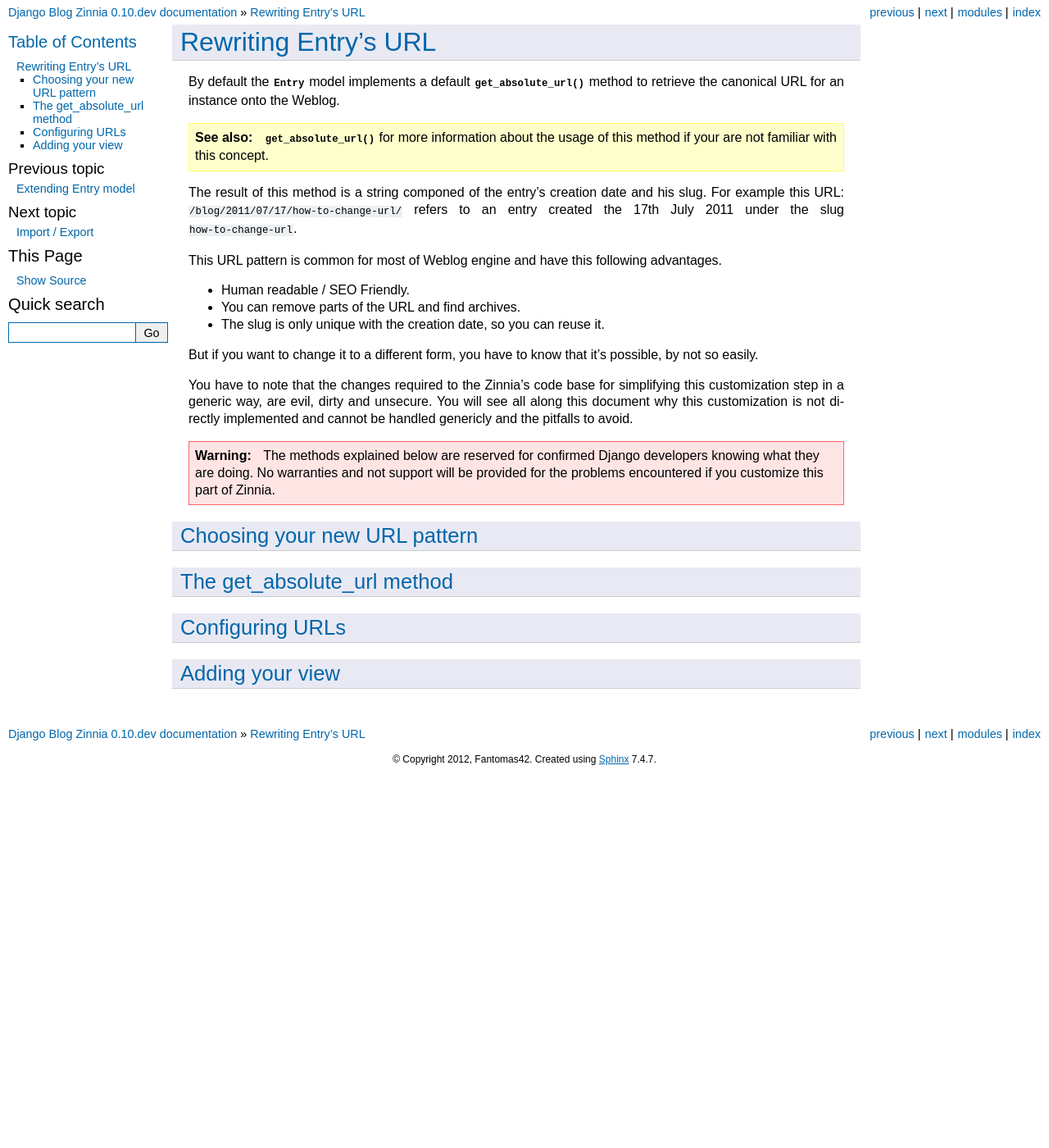
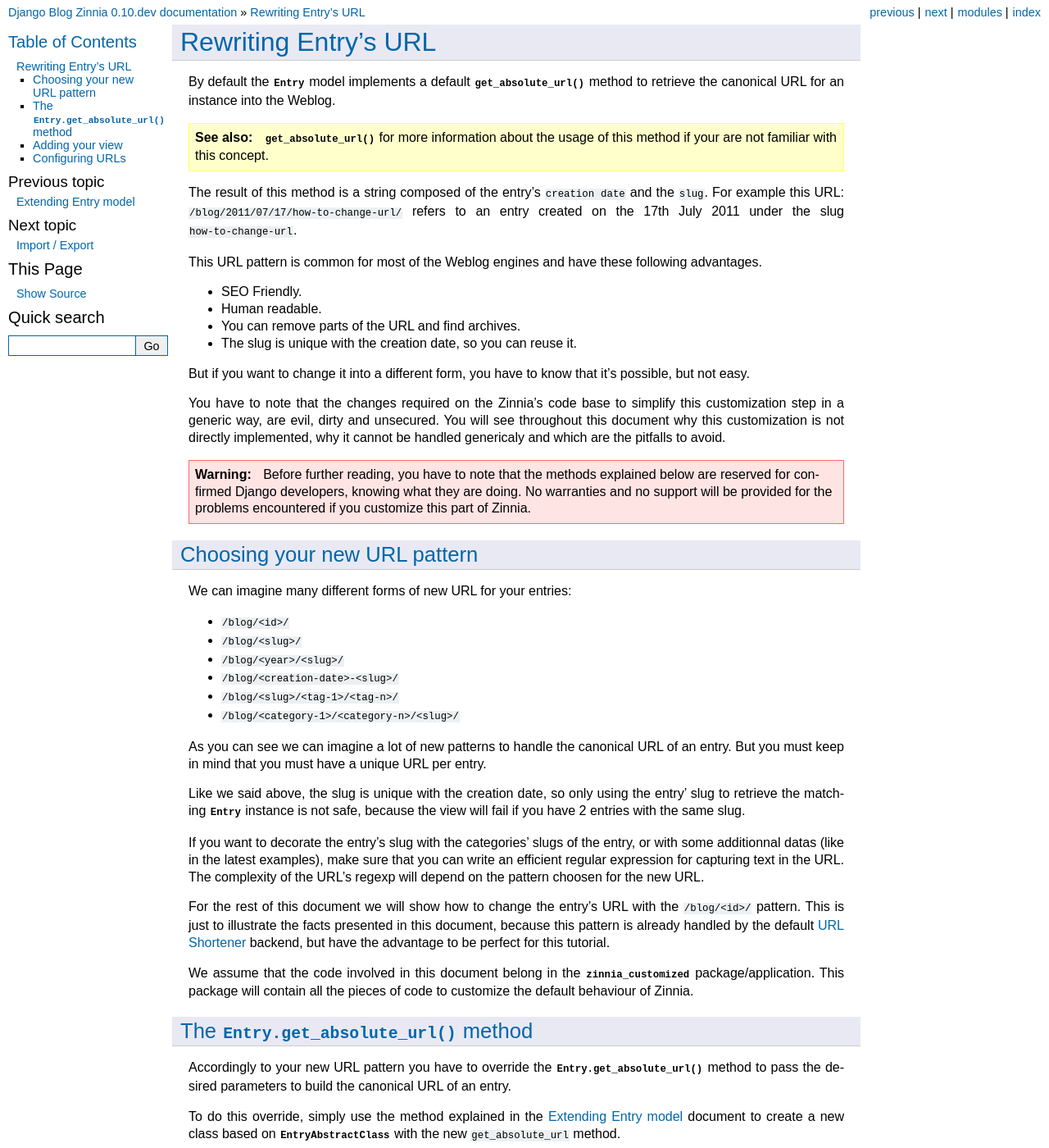
Before and after one commit to petrovvlatko/zinnia-blog-django, a Sphinx documentation site: the page built from docs/how-to/rewriting_entry_url.rst, in a window 1280 px wide and 1400 px high. Shown: the whole window at 82% size. Built offline with Sphinx 7.4.7, drawn with Linux system fonts in a browser that asks for light colours; some of the changed text lies outside the part shown.

Commit message:
end of rewriting entry url documentation

```diff
--- a/docs/how-to/rewriting_entry_url.rst
+++ b/docs/how-to/rewriting_entry_url.rst
@@ -6,47 +6,148 @@
 
 By default the :class:`Entry` model implements a default
 :meth:`~Entry.get_absolute_url` method to retrieve the canonical URL for an
-instance onto the Weblog.
+instance into the Weblog.
 
 .. seealso::
    :meth:`~django.db.models.Model.get_absolute_url` for more information about
    the usage of this method if your are not familiar with this concept.
 
-The result of this method is a string componed of the entry's creation date
-and his slug. For example this URL: ``/blog/2011/07/17/how-to-change-url/``
-refers to an entry created the 17th July 2011 under the slug
-``how-to-change-url``.
+The result of this method is a string composed of the entry's
+``creation date`` and the ``slug``. For example this URL:
+``/blog/2011/07/17/how-to-change-url/`` refers to an entry created on the
+17th July 2011 under the slug ``how-to-change-url``.
 
-This URL pattern is common for most of Weblog engine and have this
+This URL pattern is common for most of the Weblog engines and have these
 following advantages.
 
-* Human readable / SEO Friendly.
+* SEO Friendly.
+* Human readable.
 * You can remove parts of the URL and find archives.
-* The slug is only unique with the creation date, so you can reuse it.
+* The slug is unique with the creation date, so you can reuse it.
 
-But if you want to change it to a different form, you have to know that
-it's possible, by not so easily.
+But if you want to change it into a different form, you have to know that
+it's possible, but not easy.
 
-You have to note that the changes required to the Zinnia's code base for
-simplifying this customization step in a generic way, are evil, dirty and
-unsecure. You will see all along this document why this customization is
-not directly implemented and cannot be handled genericly and the pitfalls
-to avoid.
+You have to note that the changes required on the Zinnia's code base to
+simplify this customization step in a generic way, are evil, dirty and
+unsecured. You will see throughout this document why this customization is
+not directly implemented, why it cannot be handled genericaly and which are
+the pitfalls to avoid.
 
 .. warning::
-   The methods explained below are reserved for confirmed Django developers
-   knowing what they are doing. No warranties and not support will be
-   provided for the problems encountered if you customize this part of
-   Zinnia.
+   Before further reading, you have to note that the methods explained
+   below are reserved for confirmed Django developers, knowing what they
+   are doing. No warranties and no support will be provided for the
+   problems encountered if you customize this part of Zinnia.
 
 Choosing your new URL pattern
 =============================
 
-The get_absolute_url method
-===========================
+We can imagine many different forms of new URL for your entries:
+
+* ``/blog/<id>/``
+* ``/blog/<slug>/``
+* ``/blog/<year>/<slug>/``
+* ``/blog/<creation-date>-<slug>/``
+* ``/blog/<slug>/<tag-1>/<tag-n>/``
+* ``/blog/<category-1>/<category-n>/<slug>/``
+
+As you can see we can imagine a lot of new patterns to handle the canonical
+URL of an entry. But you must keep in mind that you must have a unique URL
+per entry.
+
+Like we said above, the slug is unique with the creation date, so only
+using the entry' slug to retrieve the matching :class:`Entry` instance
+is not safe, because the view will fail if you have 2 entries with the
+same slug.
+
+If you want to decorate the entry's slug with the categories' slugs of the
+entry, or with some additionnal datas (like in the latest examples), make
+sure that you can write an efficient regular expression for capturing text
+in the URL. The complexity of the URL's regexp will depend on the pattern
+choosen for the new URL.
+
+For the rest of this document we will show how to change the entry's URL
+with the ``/blog/<id>/`` pattern. This is just to illustrate the facts
+presented in this document, because this pattern is already handled by the
+default :doc:`/topics/url_shortener` backend, but have the advantage to be
+perfect for this tutorial.
+
+We assume that the code involved in this document belong in the
+:mod:`zinnia_customized` package/application. This package will contain all
+the pieces of code to customize the default behaviour of Zinnia.
+
+The :meth:`Entry.get_absolute_url` method
+=========================================
+
+Accordingly to your new URL pattern you have to override the
+:meth:`Entry.get_absolute_url` method to pass the desired parameters to
+build the canonical URL of an entry.
+
+To do this override, simply use the method explained in the
+:doc:`/how-to/extending_entry_model` document to create a new class based on
+:class:`EntryAbstractClass` with the new ``get_absolute_url`` method.  ::
+
+  class EntryWithNewUrl(EntryAbstractClass):
+      """Entry with '/blog/<id>/' URL"""
+
+      @models.permalink
+      def get_absolute_url(self):
+          return ('zinnia_entry_detail', (),
+                  {'object_id': self.id})
+
+Due to the intensive use of this method into the templates, make sure that
+your re-implemention is not too slow. For example hitting the database to
+recontruct this URL is not a really good idea. That's why an URL pattern
+based on the categories like ``/blog/<category-1>/<category-n>/<slug>/`` is
+really bad.
+
+Adding your view
+================
+
+Now we must write a custom view to handle the detailed view of an
+:class:`Entry` instance from the text parameters passed in the URL.
+So in a module called :mod:`zinnia_customized.views` we can write this view
+for handling our new URL. ::
+
+  from zinnia.views.decorators import protect_entry
+  from django.views.generic.list_detail import object_detail
+
+  entry_detail = protect_entry(object_detail)
+
+Pretty easy isn't it ? For more information, check the documentation about
+the :func:`django.views.generic.list_detail.object_detail` view. Note that
+the :func:`~zinnia.views.decorators.protect_entry` function is used like a
+Python decorator for enabling the protections by login or password and it
+allows you template customizations for the view.
 
 Configuring URLs
 ================
 
-Adding your view
-================
+The final step to rewrite the entry's URL, is to change the URLconf for
+the Weblog application. Instead of using the default implementation
+provided by :mod:`zinnia.urls` in your project's URLconf, you have to
+re-implement all the URLsets provided by Zinnia as described in the
+:ref:`urls` section of the installation process.
+
+But instead of including :mod:`zinnia.urls.entries` you will include your own
+URLconf containing the new URL code for the canonical URL of your
+entries. Doing a copy of the original module in your own project can save
+you a lot time. ::
+
+  ...
+  url(r'^weblog/', include('zinnia_customized.urls')),
+  ...
+
+Now in :mod:`zinnia_customized.urls` rewrite the :func:`~django.conf.urls.url`
+named ``'zinnia_entry_detail'`` with your new regular expression handling the
+canonical URL of your entries and the text parameters. Don't forget to also
+change the path to your view retrieving the :class:`Entry` instance from
+the text parameters. ::
+
+  url(r'^(?P<object_id>\d+)/$',
+      'zinnia_customized.views.entry_detail',
+      name='zinnia_entry_detail')
+
+Actually you should consider Zinnia like a ready to use Weblog application
+and also like a framework to make customized Weblog engines.
```
